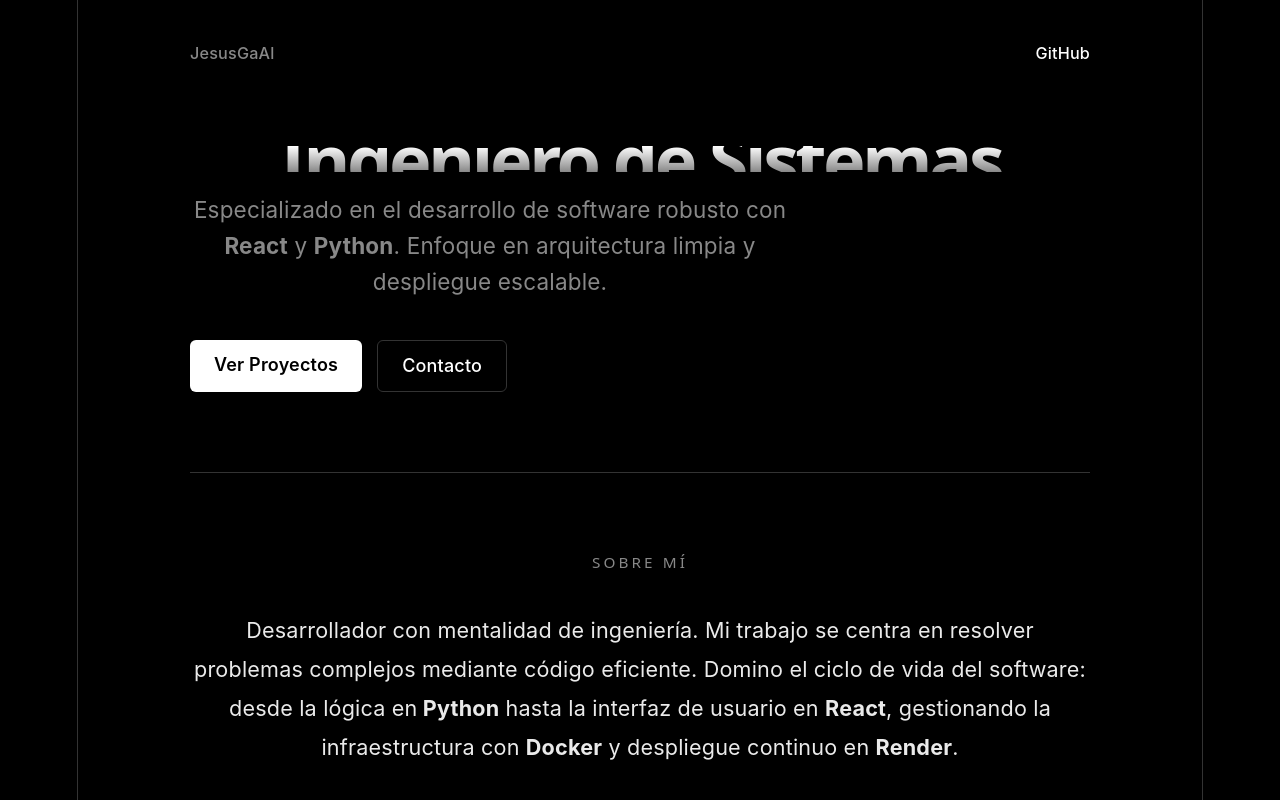
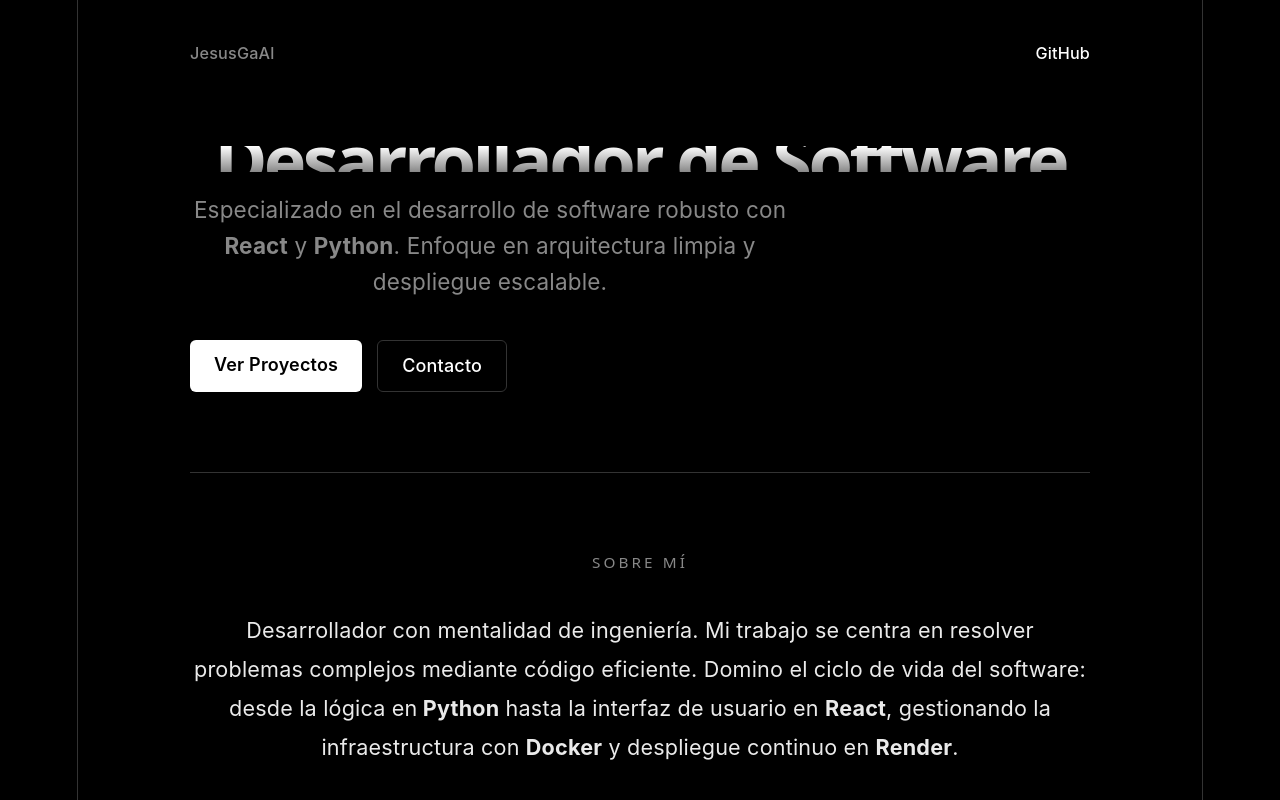
Before and after one commit to JesusGaAl/Portafolio_react, a React (Vite) app: page / in a window 1280 px wide. Shown: the top 800 px of the page. Built offline with nearby package versions, Linux system fonts and the light colour scheme.

Commit message:
Cambio de Ingeniero de sistemas por Desarrollador de Software.

```diff
--- a/src/App.jsx
+++ b/src/App.jsx
@@ -27,7 +27,7 @@ function App() {
         </nav>
 
         <div className="hero-content">
-          <h1 className="tracking-in-expand">Ingeniero de Sistemas</h1>
+          <h1 className="tracking-in-expand">Desarrollador de Software</h1>
           <p className="subtitle">
             Especializado en el desarrollo de software robusto con <strong>React</strong> y <strong>Python</strong>.
             Enfoque en arquitectura limpia y despliegue escalable.
```
